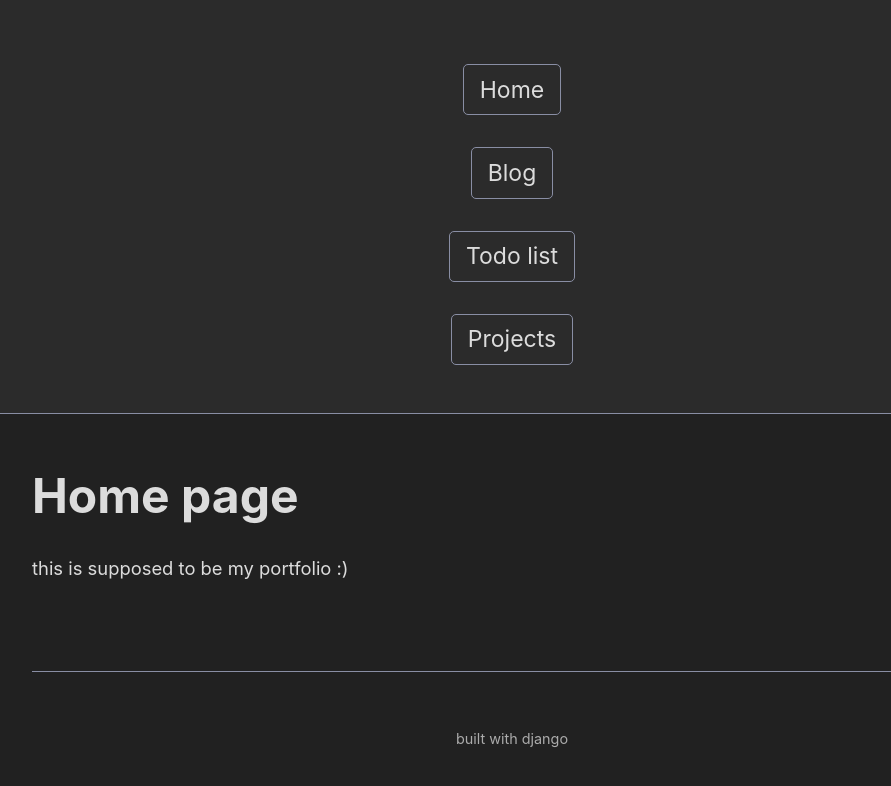
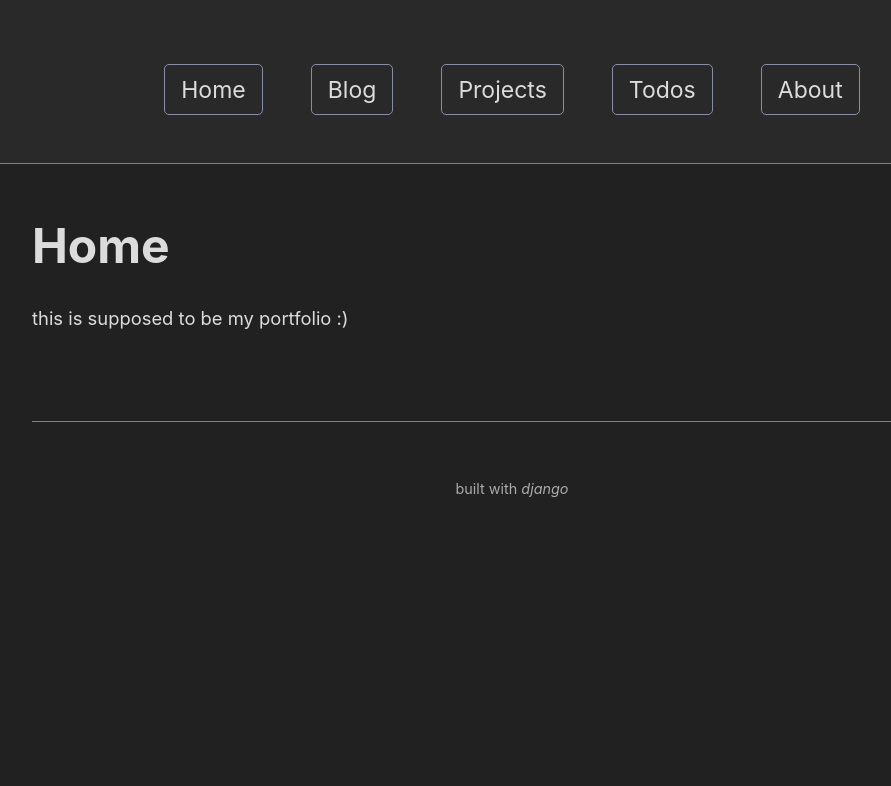
Before and after one commit to amirreza8002/portfolio, a Django app: page / in a window 1280 px wide. Shown: the top 786 px of the page, without its empty margins (128-1019 px from the left). Run offline with Django 4.2, Linux system fonts and the light colour scheme; parts of the project's set-up code (start-up, migrations or seed data) failed here and were passed over.

Commit message:
better style

```diff
--- /dev/null
+++ b/static/css/base.css
@@ -0,0 +1,16 @@
+.header_border-color, .footer_border_color {
+    border-bottom-color: #687cd1;
+    border-top-color: #687cd1;
+}
+
+.header_background_color:hover{
+    background-color: #292929;
+}
+
+.nav-link {
+    margin: 0 1.5rem 1rem 1.5rem;
+}
+
+.django-name:hover {
+    color: darkgreen;
+}
--- /dev/null
+++ b/static/css/pages/home.css
@@ -0,0 +1,3 @@
+.is-size-1:hover {
+    color: white;
+}
--- /dev/null
+++ b/static/css/posts/list.css
@@ -0,0 +1,3 @@
+.is-size-1:hover {
+    color: white;
+}
--- a/templates/_base.html
+++ b/templates/_base.html
@@ -9,16 +9,18 @@
     {% block links %}
     {% endblock %}
     <link rel="stylesheet" href="{% static 'css/simple.css' %}">
+    <link rel="stylesheet" href="{% static 'css/base.css' %}">
   </head>
 
 <body>
-  <header>
+  <header class="header_border-color header_background_color">
      {% block header %}
-       <nav>
-         <h4><a style="text-decoration: none" href="{% url 'home' %}">Home</a></h4>
-         <h4><a style="text-decoration: none" href="{% url 'post_list' %}">Blog</a></h4>
-         <h4><a style="text-decoration: none" href="{% url 'todo_list' %}">Todo list</a></h4>
-         <h4><a style="text-decoration: none" href="{% url 'projects' %}">Projects</a></h4>
+       <nav style="display: inline-flex">
+         <h4><a class="nav-link" href="{% url 'home' %}">Home</a></h4>
+         <h4><a class="nav-link" href="{% url 'post_list' %}">Blog</a></h4>
+         <h4><a class="nav-link" href="{% url 'projects' %}">Projects</a></h4>
+         <h4><a class="nav-link" href="{% url 'todo_list' %}">Todos</a></h4>
+         <h4><a class="nav-link" href="{% url 'about' %}">About</a></h4>
        </nav>
     {% endblock %}
   </header>
@@ -29,9 +31,11 @@
     {% endblock body %}
   </main>
 
-  <footer>
+  <footer class="footer_border_color">
     {% block footer %}
-      <p>built with django</p>
+      <div>
+        <p>built with <i class="django-name">django</i></p>
+      </div>
     {% endblock %}
   </footer>
 </body>
--- a/templates/pages/home.html
+++ b/templates/pages/home.html
@@ -1,9 +1,12 @@
 {% extends '_base.html' %}
+{% load static %}
 
 {% block title %}Home{% endblock title %}
 
+{% block links %}<link rel="stylesheet" href="{% static 'css/pages/home.css' %}">{% endblock %}
+
 {% block body %}
-  <h1>Home page</h1>
+  <h1 class="is-size-1">Home</h1>
   <p>this is supposed to be my portfolio :)</p>
 
 {% endblock body %}
--- a/templates/posts/post_list.html
+++ b/templates/posts/post_list.html
@@ -1,8 +1,12 @@
 {% extends "_base.html" %}
+{% load static %}
 
-{% block title %}posts{% endblock %}
+{% block title %}Blog{% endblock %}
+
+{% block links %}<link rel="stylesheet" href="{% static 'css/posts/list.css' %}">{% endblock %}
 
 {% block body %}
+  <h1 class="is-size-1">My Blog</h1>
 	<div class="posts">
     {% for post in posts %}
       <section>
```
Also changed, not shown: django_project/settings.py (+5 -5 lines), static/css/projects/projects.css (+9 -1 lines), 1 other file.
